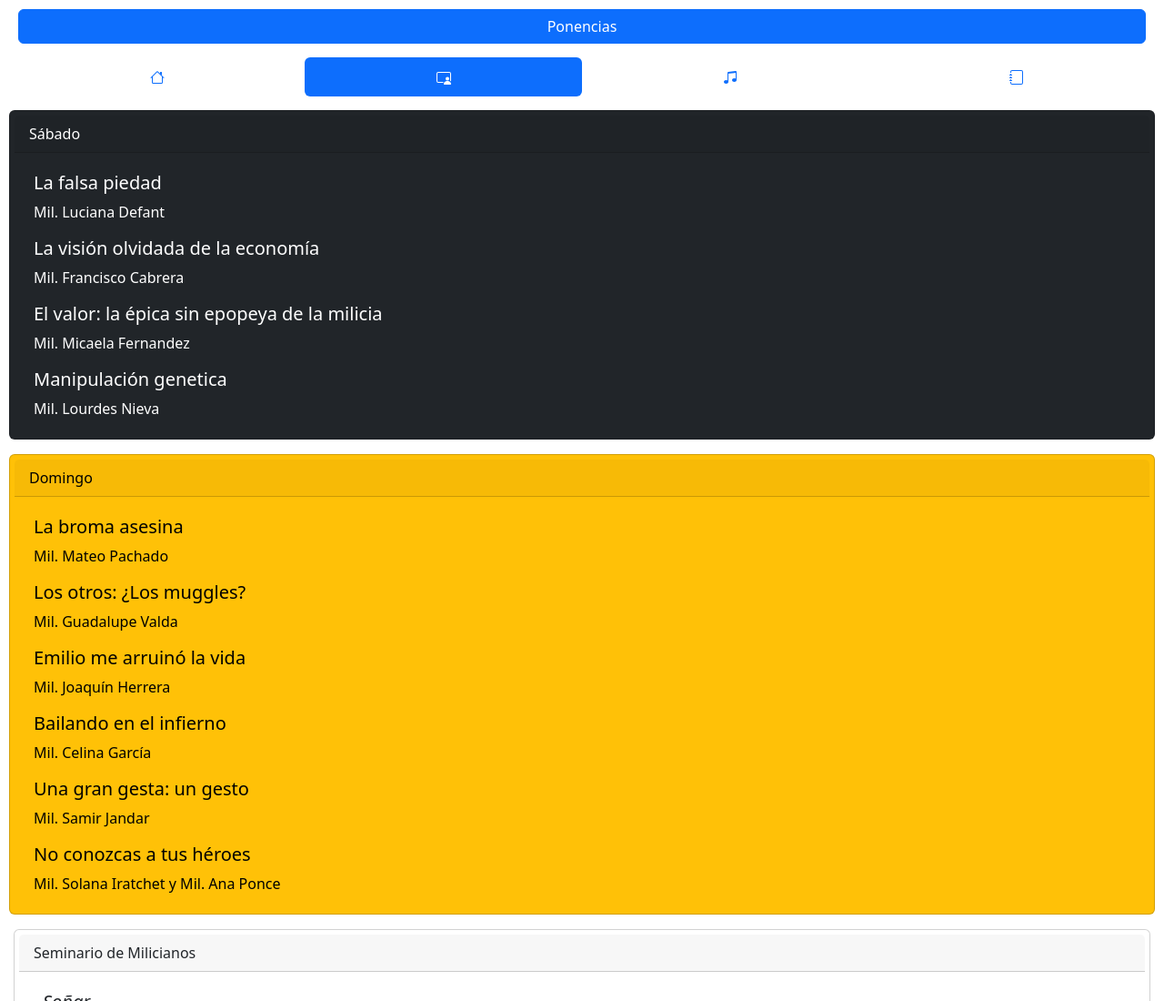
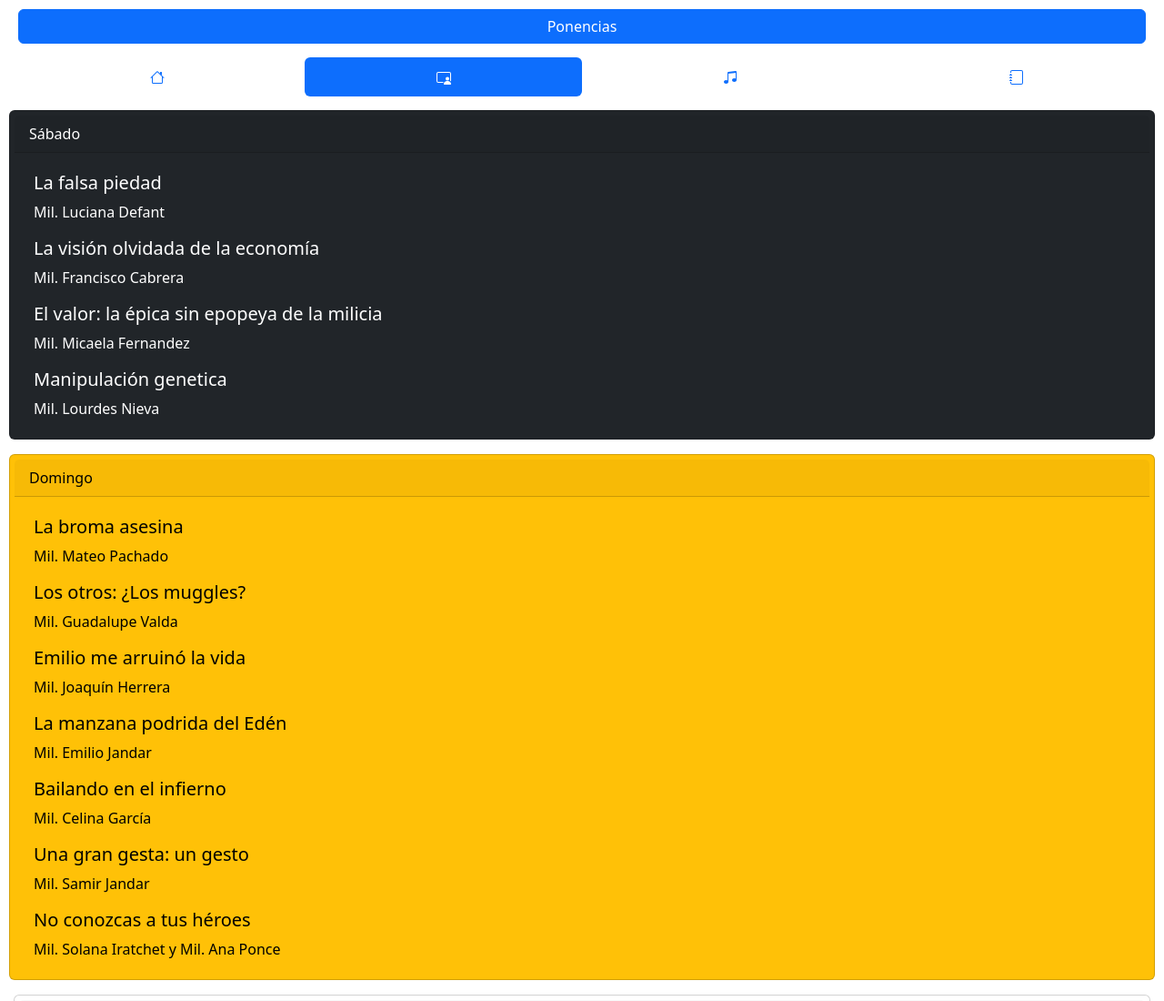
Before and after one commit to samirjandarr/pruebas.github.io, a plain HTML site: page ponencias.html in a window 1280 px wide. Shown: the top 1100 px of the page at 91% size. Drawn offline with nearby package versions, Linux system fonts and the light colour scheme.

Commit message:
Update ponencias.html

```diff
--- a/ponencias.html
+++ b/ponencias.html
@@ -70,6 +70,8 @@
         <p class="card-text">Mil. Guadalupe Valda</p>
         <h5 class="card-title">Emilio me arruinó la vida</h5>
         <p class="card-text">Mil. Joaquín Herrera</p>
+            <h5 class="card-title">La manzana podrida del Edén</h5>
+        <p class="card-text">Mil. Emilio Jandar</p>
         <h5 class="card-title">Bailando en el infierno</h5>
         <p class="card-text">Mil. Celina García</p>
         <h5 class="card-title">Una gran gesta: un gesto</h5>
```
